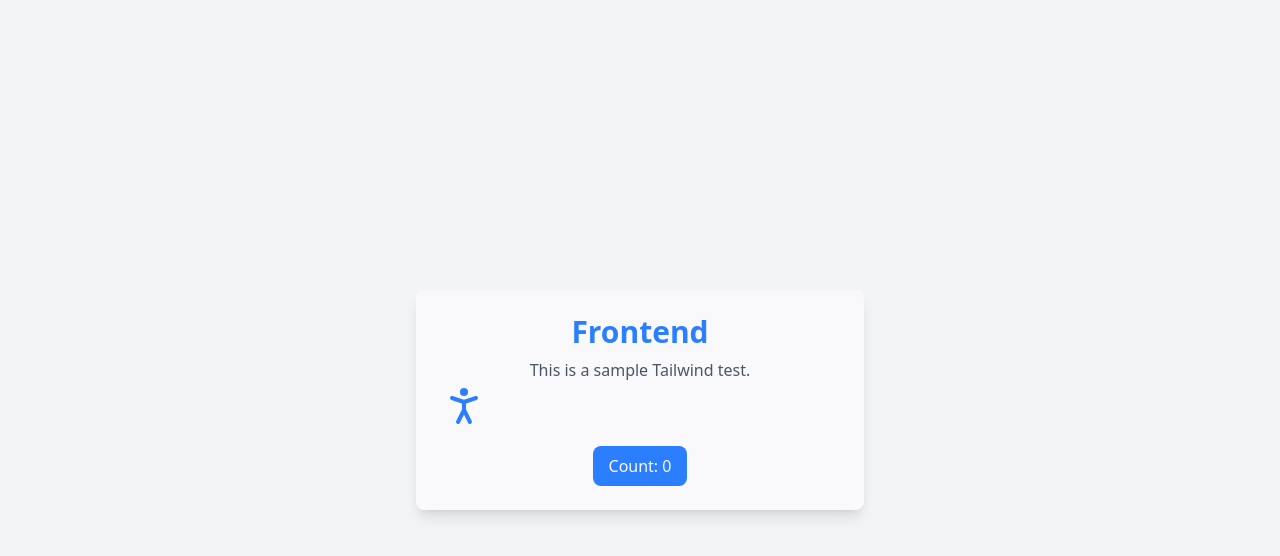
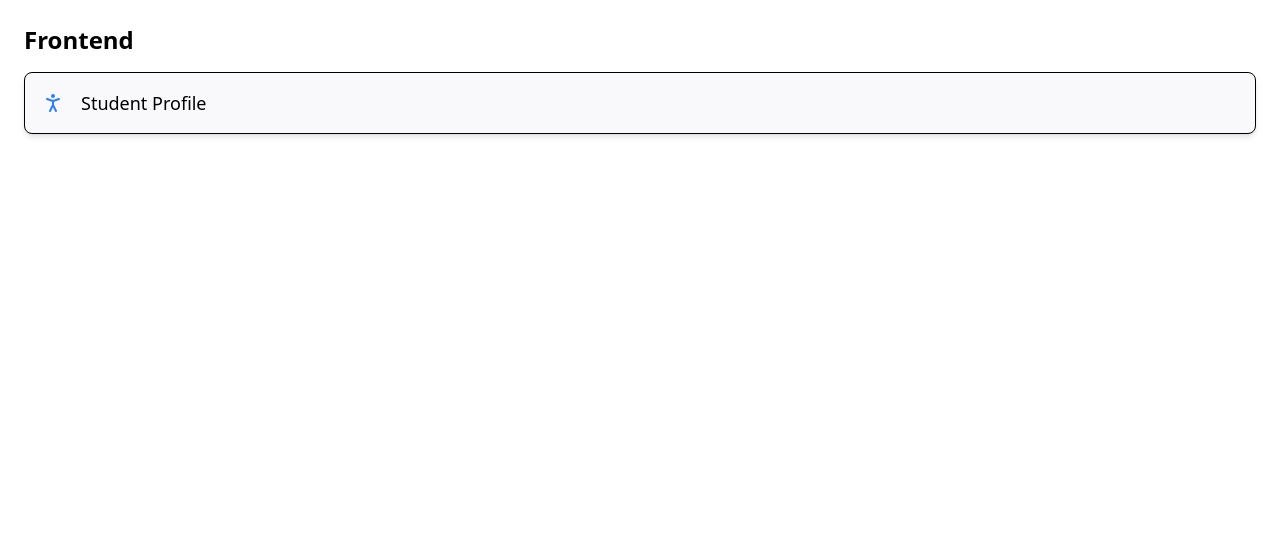
Before and after one commit to cazhiareese/ICS-STAR, a React (Vite) app in the folder app/: page /student in a window 1280 px wide. Shown: the top 556 px of the page. Built offline with nearby package versions, Linux system fonts and the light colour scheme.

Commit message:
feat: created a general card component

```diff
--- a/app/src/App.jsx
+++ b/app/src/App.jsx
@@ -13,7 +13,7 @@ function App() {
 
   return (
       <Routes>
-        <Route path="/login" element={<LoginPage/>} />
+        <Route path="/" element={<LoginPage/>} />
         <Route path="/student" element={<StudentLanding />} />
         <Route path="/admin" element={<AdminLanding />} />
         <Route path="/alumni" element={<AlumniLanding />} />
--- a/app/src/RootPages/StudentPages/studentdashboard.jsx
+++ b/app/src/RootPages/StudentPages/studentdashboard.jsx
@@ -1,28 +1,14 @@
 import React from "react";
-import { useState } from "react";
 import { PersonStanding } from "lucide-react";
+import CardComponent from "../../components/cardcomponent";
 
 function StudentLanding() {
-    const [count, setCount] = useState(0);
-
-    return (
-      <div className="flex items-center justify-center min-h-screen bg-gray-100">
-        <div className="container max-w-md p-6 bg-white shadow-lg rounded-lg
-                        hover:-translate-y-2 transition-transform duration-300 ease-in-out">
-          <h1 className="text-3xl font-bold text-blue-500 text-center">Frontend</h1>
-          <p className="mt-2 text-gray-600 text-center">This is a sample Tailwind test.</p>
-          <PersonStanding size={48} className="text-blue-500" />
-          <div className="flex justify-center mt-4">
-            <button
-              className="px-4 py-2 bg-blue-500 text-white rounded-lg hover:bg-blue-600 transition duration-200"
-              onClick={() => setCount(count + 1)}
-            >
-              Count: {count}
-            </button>
-          </div>
-        </div>
-      </div>
-    );
+  return (
+    <div className="p-6">
+      <h1 className="text-2xl font-bold mb-4">Frontend</h1>
+      <CardComponent icon={PersonStanding} text="Student Profile" />
+    </div>
+  );
 }
 
 export default StudentLanding;
--- /dev/null
+++ b/app/src/components/cardcomponent.jsx
@@ -0,0 +1,12 @@
+import React from "react";
+
+function CardComponent({ icon: Icon, text }) {
+  return (
+    <div className="flex items-center gap-4 p-4 border rounded-lg shadow-md bg-white">
+      <Icon className="w-6 h-6 text-blue-500" />
+      <span className="text-lg font-medium">{text}</span>
+    </div>
+  );
+}
+
+export default CardComponent;
```
